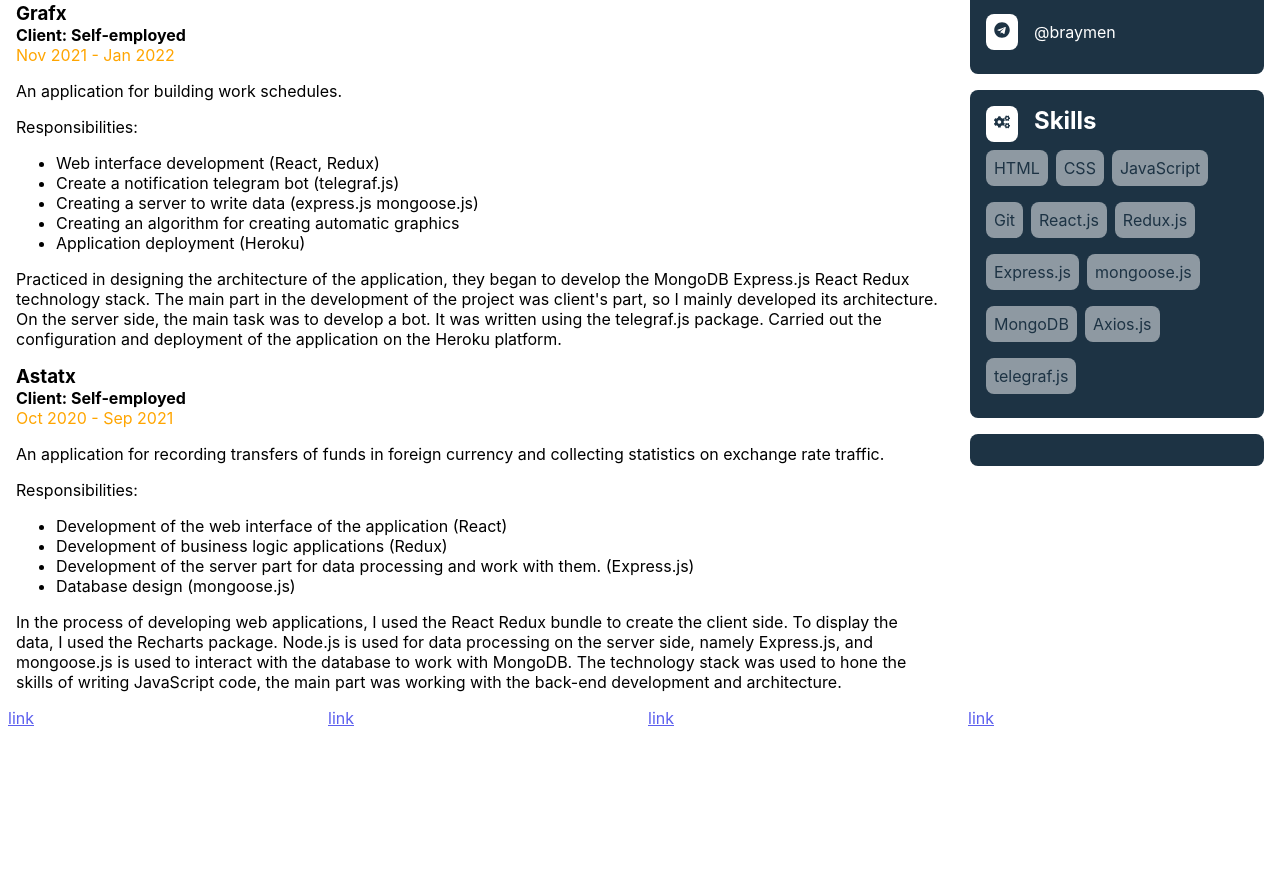
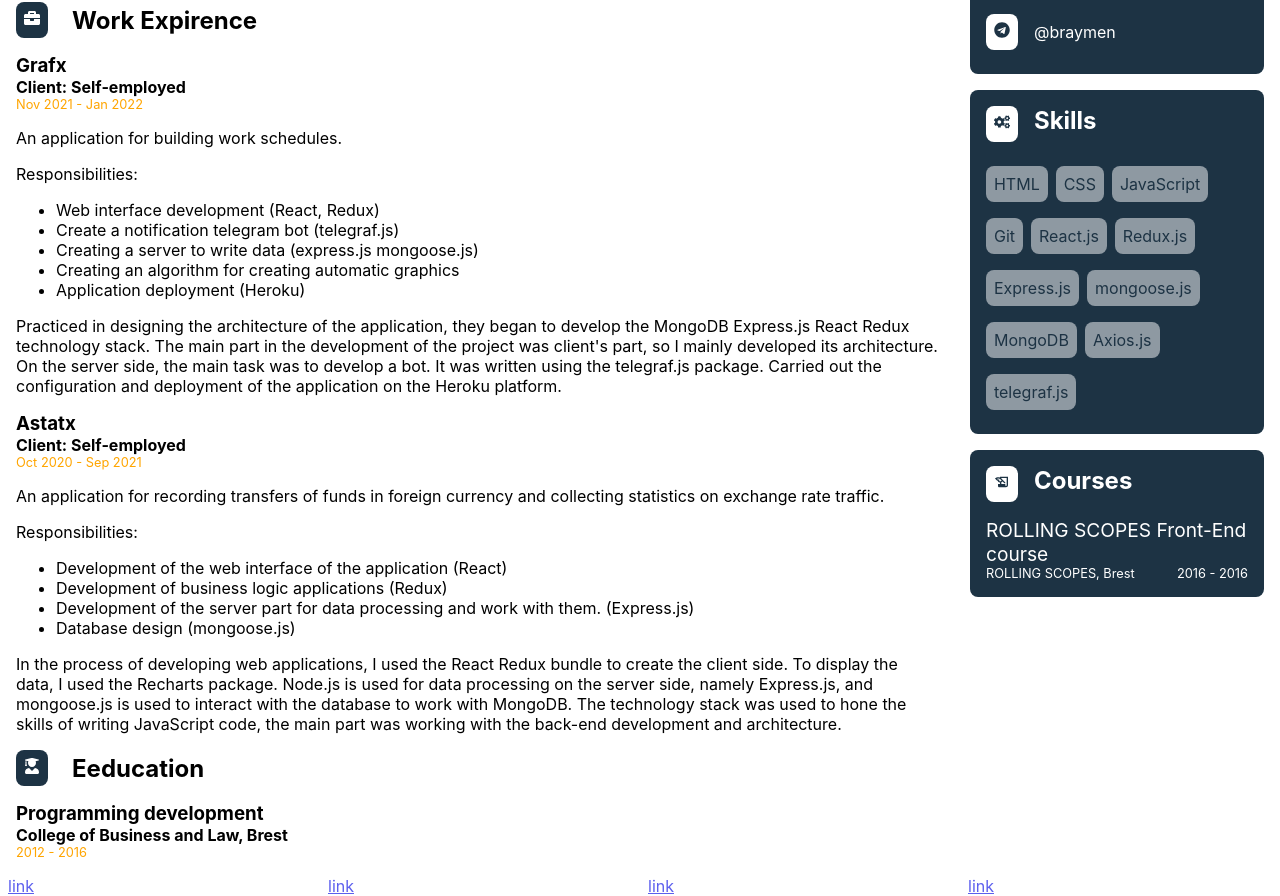
Before and after one commit to Brayman/my-portfolio, a React (Create React App) app: page / in a window 1280 px wide. Shown: the part 290-1186 px from the top of the page. Before the commit the page ends 1018 px from the top, so only its background shows below. Built offline with nearby package versions, Linux system fonts and the light colour scheme.

Commit message:
доделал cv страницу

```diff
--- a/src/components/CV/CV.css
+++ b/src/components/CV/CV.css
@@ -26,7 +26,6 @@
     margin: 1em;
 }
 .cv-contacts__list {
-    margin: 1em 0 0 0;
     display: flex;
     flex-direction: column;
 }
@@ -124,6 +123,37 @@
     margin: 0;
 }
 .content-header__date {
+    font-size: 0.8em;
     color: orange;
     margin: 0;
 }
+.section__header {
+    display: flex;
+    flex-direction: row;
+    align-items: center;
+    margin: 0 1em;
+}
+.section__icon {
+    border-radius: 0.5em;
+    background-color: #1d3344;
+    color: #fff;
+    padding: 0.5em;
+}
+.section__title {
+    margin: 0 0 0 1em;
+}
+.course {
+    color: #fff;
+}
+.course__title {
+    font-size: 1.2em;
+}
+.course__subtitle {
+    display: flex;
+    flex-direction: row;
+    justify-content: space-between;
+    font-size: 0.8em;
+}
+.asside__list {
+    margin: 1em 0 0 0;
+}
--- a/src/components/CV/CV.js
+++ b/src/components/CV/CV.js
@@ -3,28 +3,46 @@ import {
     MdContactPage,
     MdEmail,
     MdSmartphone,
-    MdLocationPin
+    MdLocationPin,
+    MdOutlineHistoryEdu
 } from "react-icons/md";
 import avatar from "../../img/my-avatar.jpg";
-import { FaTelegram, FaLinkedin, FaCogs } from "react-icons/fa";
+import {
+    FaTelegram,
+    FaLinkedin,
+    FaCogs,
+    FaBriefcase,
+    FaUserGraduate
+} from "react-icons/fa";
+function Header({ title, subtitle, date }) {
+    return (
+        <header className='content__header'>
+            <h3 className='content-header__title'>
+                {title}
+            </h3>
+            <h4 className='content-header__subtitle'>
+                {subtitle}
+            </h4>
+            <div className='content-header__date'>
+                {date}
+            </div>
+        </header>
+    )
+}
 
 function Content({ items }) {
-    return (
+    if (!Array.isArray(items)) {
+        return (
+            <section className="content__block">
+                <Header {...items} />
+            </section>
+        )
+    } else return (
         <div className='section__items'>
             {items.map((work, i) => {
                 return (
                     <section key={i} className="content__block">
-                        <header className='content__header'>
-                            <h3 className='content-header__title'>
-                                {work.title}
-                            </h3>
-                            <h4 className='content-header__subtitle'>
-                                {work.subtitle}
-                            </h4>
-                            <div className='content-header__date'>
-                                {work.date}
-                            </div>
-                        </header>
+                        <Header {...work} />
                         <section className='content__text'>
                             <p>
                                 {work.desc.short}
@@ -33,7 +51,7 @@ function Content({ items }) {
                             <ul>
 
                                 {work.desc.responsibilities.map((item, i) => {
-                                    return <li>{item}</li>
+                                    return <li key={i}>{item}</li>
                                 })}
                             </ul>
                             <p>
@@ -74,21 +92,27 @@ function CV({ user }) {
                 <section className="section work-section">
                     <header className='section__header'>
                         <div className='section__icon'>
-
+                            <FaBriefcase />
                         </div>
-                        <div className='section__title'></div>
+                        <h2 className='section__title'>
+                            Work Expirence
+                        </h2>
                     </header>
-
+                    <div className='section__items'>
+                        <Content items={user.work_expirence} />
+                    </div>
                 </section>
                 <section className="section education-section">
                     <header className='section__header'>
                         <div className='section__icon'>
-
+                            <FaUserGraduate />
                         </div>
-                        <div className='section__title'></div>
+                        <h2 className='section__title'>
+                            Eeducation
+                        </h2>
                     </header>
                     <div className='section__items'>
-                        <Content items={user.work_expirence} />
+                        <Content items={user.education} />
                     </div>
                 </section>
             </section>
@@ -102,7 +126,7 @@ function CV({ user }) {
                             Contacts
                         </h2>
                     </header>
-                    <section className="cv-contacts__list">
+                    <section className="asside__list cv-contacts__list">
                         <div className="list__icon-item cv-contacts__item">
                             <div className="icon-item__icon cv-contacts__icon">
                                 <MdEmail />
@@ -154,7 +178,7 @@ function CV({ user }) {
                             Skills
                         </h2>
                     </header>
-                    <section className='skills__list'>
+                    <section className='asside__list skills__list'>
                         {user.skills.map((skill, i) => {
                             return (
                                 <div key={i} className='skills__item'>
@@ -165,7 +189,33 @@ function CV({ user }) {
                     </section>
                 </section>
                 <section className="courses asside__block">
-
+                    <header className="header asside-header">
+                        <div className="header__icon asside-header__icon">
+                            <MdOutlineHistoryEdu />
+                        </div>
+                        <h2 className="header__title">
+                            Courses
+                        </h2>
+                    </header>
+                    <section className='asside__list'>
+                        {user.courses.map(course => {
+                            return (
+                                <section key={course.title} className='course'>
+                                    <header className='course__title'>
+                                        {course.title}
+                                    </header>
+                                    <div className='course__subtitle'>
+                                        <div className='course__company'>
+                                            {course.subtitle}
+                                        </div>
+                                        <div className='course__date'>
+                                            {course.date}
+                                        </div>
+                                    </div>
+                                </section>
+                            )
+                        })}
+                    </section>
                 </section>
             </section>
         </section >
--- a/src/data.json
+++ b/src/data.json
@@ -70,11 +70,13 @@
                 }
             }
         ],
-        "course": {
-            "date": "2016 - 2016",
-            "title": "ROLLING SCOPES Front-End course",
-            "subtitle": "ROLLING SCOPES, Brest"
-        },
+        "courses": [
+            {
+                "date": "2016 - 2016",
+                "title": "ROLLING SCOPES Front-End course",
+                "subtitle": "ROLLING SCOPES, Brest"
+            }
+        ],
         "education": {
             "date": "2012 - 2016",
             "title": "Programming development",
```
